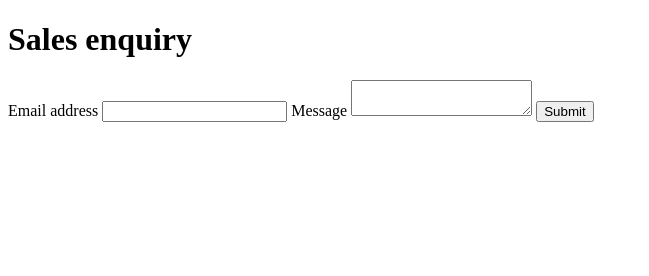
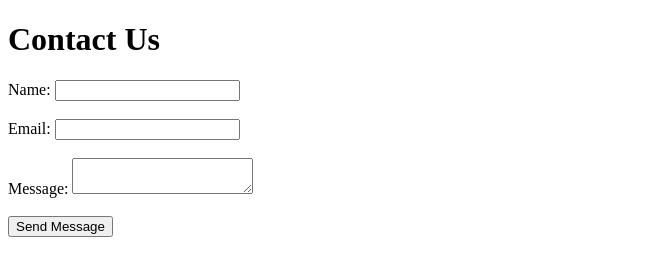
Before and after one commit to amit140507/cloudflare-functions, a plain HTML site: page index.html in a window 1280 px wide. Shown: the whole page, without its empty margins (0-649 px from the left). Drawn offline with Linux system fonts and the light colour scheme.

Commit message:
changes from chatgpt

```diff
--- a/index.html
+++ b/index.html
@@ -3,14 +3,18 @@
 <head>
     <meta charset="UTF-8">
     <meta name="viewport" content="width=device-width, initial-scale=1.0">
-    <title>Document</title>
+    <title>Contact Form</title>
 </head>
 <body>
-    <h1>Sales enquiry</h1>
-  <form data-static-form-name="sales">
-    <label>Email address <input type="email" name="email" /></label>
-    <label>Message <textarea name="message"></textarea></label>
-    <button type="submit">Submit</button>
-  </form>
+    <h1>Contact Us</h1>
+    <form id="contact-form" action="/api/submit" method="POST">
+        <label for="name">Name:</label>
+        <input type="text" id="name" name="name" required><br><br>
+        <label for="email">Email:</label>
+        <input type="email" id="email" name="email" required><br><br>
+        <label for="message">Message:</label>
+        <textarea id="message" name="message" required></textarea><br><br>
+        <button type="submit">Send Message</button>
+    </form>
 </body>
 </html>
```
Also changed, not shown: functions/submit.js (added, +29 -0 lines), 1 other file.
